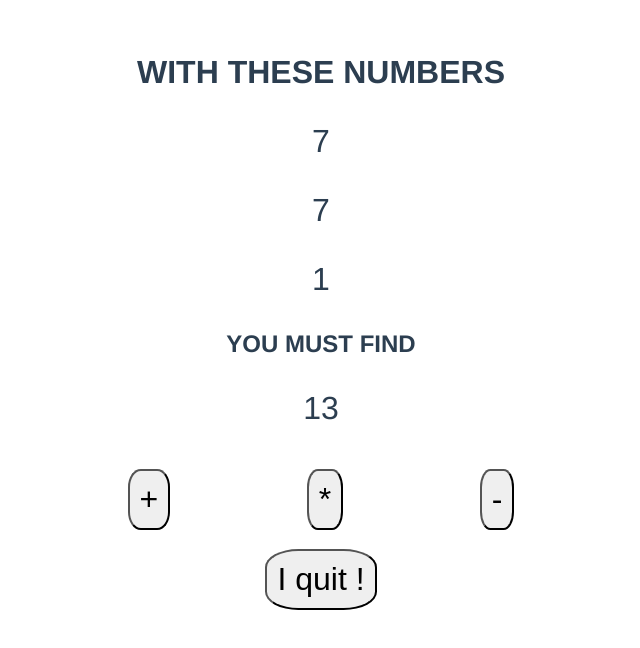
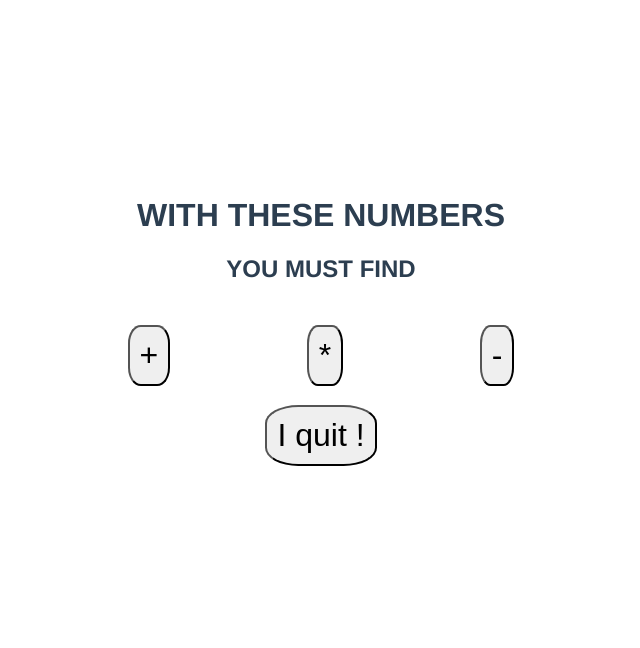
Before and after one commit to simdax/countOK, a Vue app: page /#/game in a window 1280 px wide. Shown: the part 134-782 px from the top of the page, without its empty margins (319-959 px from the left). Built offline with nearby package versions, Linux system fonts and the light colour scheme; what vue-socket.io would draw is missing.

Commit message:
game_manag

```diff
--- a/src/components/Hello.vue
+++ b/src/components/Hello.vue
@@ -25,8 +25,8 @@
 	    return {
 		isIn: false,
 		msg: 'Bienvenue',
-    msg2: 'Click the button, and a game will start when we find 3 people wanting to play',
-    msg3:'Here you can chat',
+		msg2: 'Click the button, and a game will start when we find 3 people wanting to play',
+		msg3:'Here you can chat',
 		blabla: [],
 		chat: ''
 	    }
@@ -38,8 +38,8 @@
 		if(this.blabla.length > 10)
 		{this.blabla.splice(0, 1)}
 	    },
-	    game(){
-		this.$router.push('game')
+	    game(args){
+		this.$router.push({name: 'game', params:args})
 	    },
 	    first(a){
 		this.msg = a;
--- a/src/components/game.vue
+++ b/src/components/game.vue
@@ -19,37 +19,25 @@
 <script>
     export default {
 	name: 'game',
-	data () {
+	data(){
 	    return {
+	    	possible_ops: [],
 		numbers: [],
-		ops: [],
-		possible_ops: ['+', '*', '-'],
-		to_find: 0,
-		size: 3,
-		to: 9
+		to_find: 0
 	    }
+	},
+	mounted(){
+	    this.possible_ops = ['+', '*', '-']
+	    this.numbers = this.$route.params.numbers
+	    this.to_find = this.$route.params.to_find
 	},
 	sockets:
 	{
 	    goTo (args) {
 		args.ok = (args.res == this.to_find)
+		args.id = $route.params.id
 		this.ops = []
 		this.$router.push({name:'stats', params: args})
-	    }
-	},
-	mounted(){
-	    for(var i = 0; i < this.size; i++)
-	    {
-		this.numbers.push(Math.ceil(Math.random() * this.to))
-		if(i == 0)
-		{this.to_find = this.numbers[i]}
-		else
-		{
-		    let op = Math.floor(Math.random() * this.possible_ops.length)
-		    this.ops.push(this.possible_ops[op])
-		    this.equation = `${this.to_find} ${this.ops[i - 1]} ${this.numbers[i]}`
-		    this.to_find = eval(this.equation)
-		}
 	    }
 	},
     }
--- a/src/components/game_end.vue
+++ b/src/components/game_end.vue
@@ -19,7 +19,7 @@
 	},
 	mounted () {
 	    setTimeout(()=>{
-		this.$router.push({name:'game'})
+		this.$socket.emit("game", $route.params.id)
 	    }, 1300)
 	}
     }
```
Also changed, not shown: 2 other files (tests, documents, lock files or other folders).
